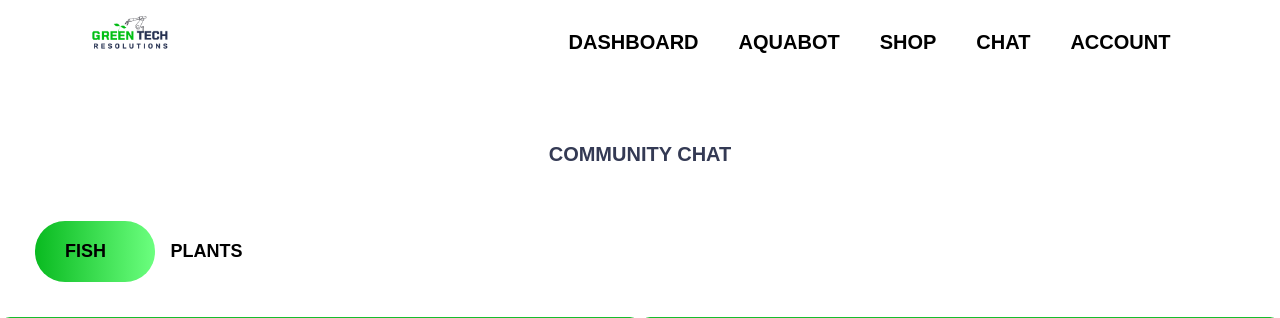
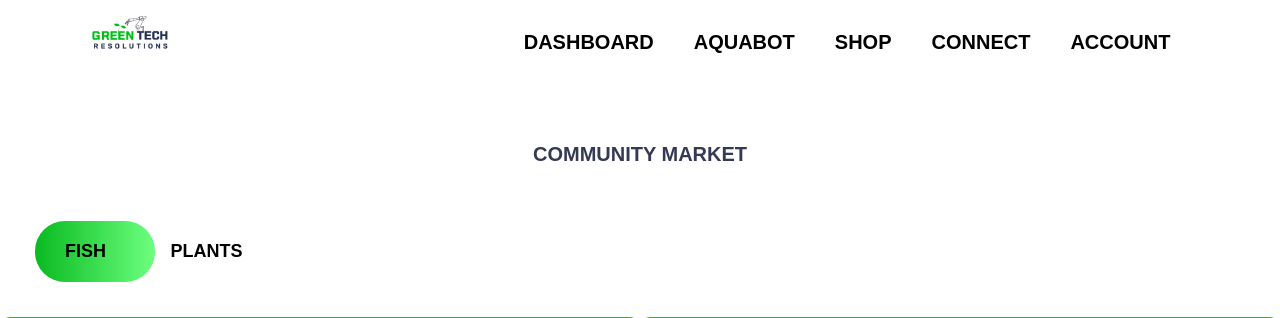
Before and after one commit to leathumbiran02/GreenTechResolutions, a PHP site: page /community.php in a window 1280 px wide. Shown: the top 318 px of the page. Run offline with PHP 8.4, Linux system fonts and the light colour scheme; a user stored in the database is signed in; data comes from the database, SQL or seed files in the repository.

Commit message:
Changed wording

```diff
--- a/greentech_resolutions/community.php
+++ b/greentech_resolutions/community.php
@@ -38,7 +38,7 @@
 
         <div class="form-page">
             <div class="center-text"> <!-- Class to center the top heading: -->
-                <h1 class="chat-page-toggle_register_login_btn"><br>Community Chat</h1>
+                <h1 class="chat-page-toggle_register_login_btn"><br>Community Market</h1>
             </div>
 
             <div class="register_login_btn_box" > <!-- The buttons that switches between both the login and register form: -->
--- a/greentech_resolutions/db_config.php
+++ b/greentech_resolutions/db_config.php
@@ -3,6 +3,6 @@
     //Storing the database details:
     define('DB_HOST','localhost');
     define('DB_USER','root');
-    define('DB_PASSWORD', '');
+    define('DB_PASSWORD', 'password');
     define('DB_NAME','greentech_resolutions');
 ?>
--- a/greentech_resolutions/menu.php
+++ b/greentech_resolutions/menu.php
@@ -25,7 +25,7 @@
                 </ul>
             </li>
             <li><a href="shop.php">Shop</a></li>
-            <li><a href="#">Chat</a>
+            <li><a href="#">Connect</a>
                 <ul>
                     <li><a href="chat.php">With Us</a></li>
                     <li><a href="community.php">Community</a></li>
```
